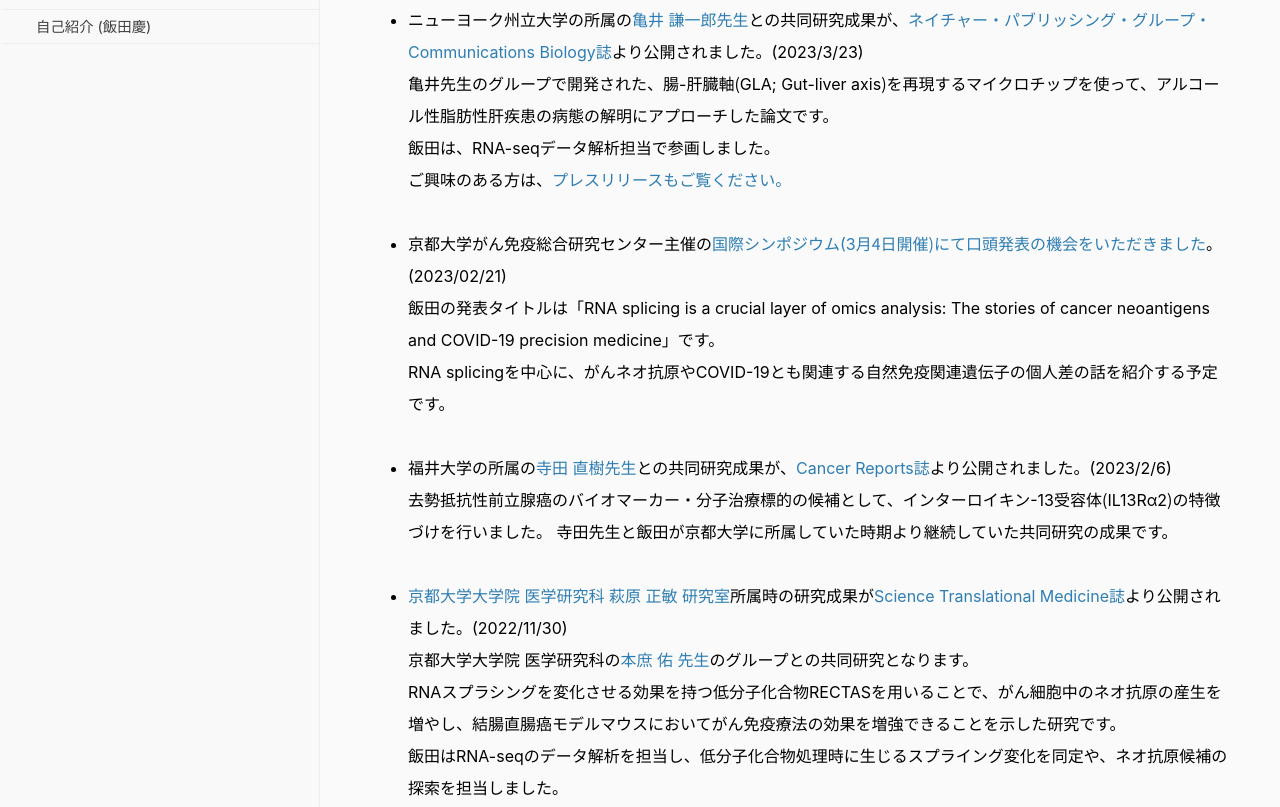
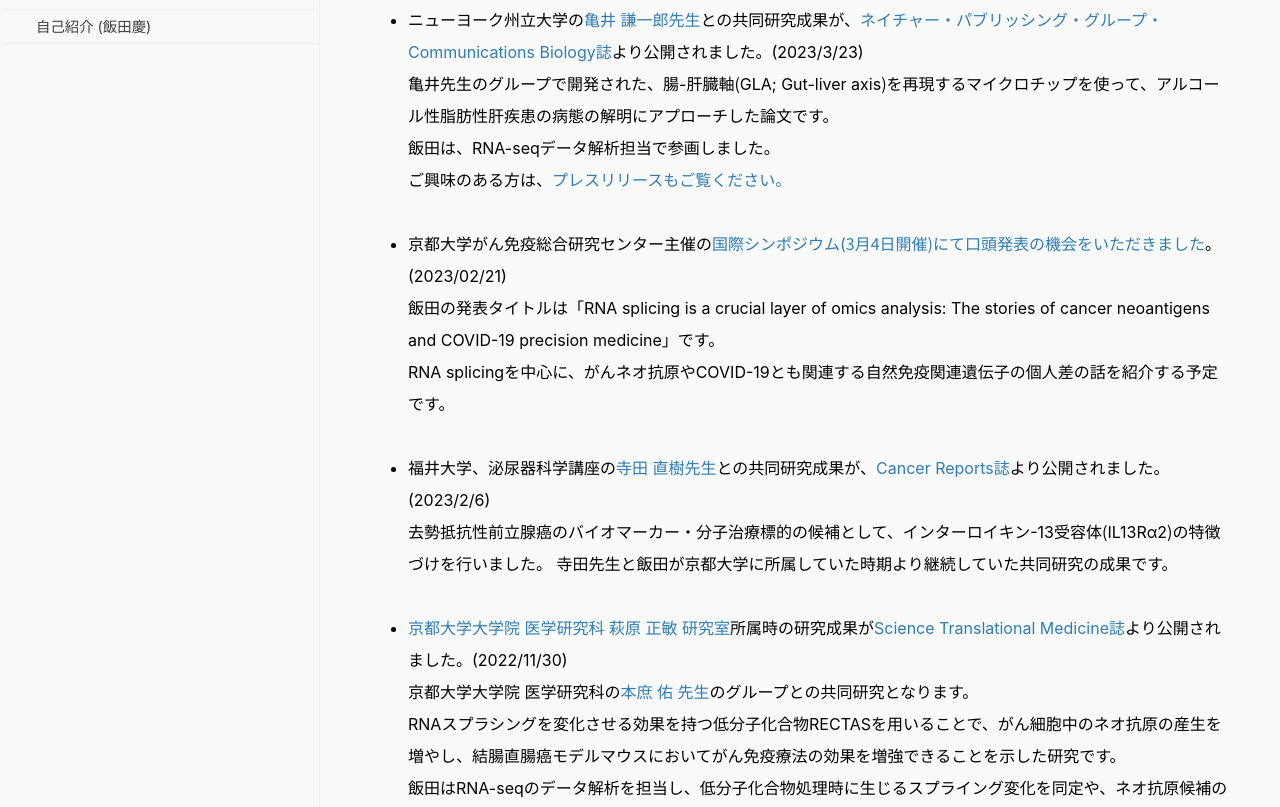
Before and after one commit to keiiida/keiiida.github.io, a plain HTML site: page japanease/index.html in a window 1280 px wide. Shown: the part 400-1207 px from the top of the page. Drawn offline with nearby package versions, Linux system fonts and the light colour scheme.

Commit message:
04/19/2023

```diff
--- a/japanease/index.html
+++ b/japanease/index.html
@@ -57,16 +57,16 @@
 <main><h1>Japanease Content (&amp; News)</h1><h2 id="日本語トップページ">日本語トップページ</h2>
 <h2 id="news">News</h2>
 <ul>
-<li>ニューヨーク州立大学の所属の<a href="https://ken1kameigroup.org/members-2/kkamei/">亀井 謙一郎先生</a>との共同研究成果が、<a href="https://www.nature.com/articles/s42003-023-04710-8">ネイチャー・パブリッシング・グループ・Communications Biology誌</a>より公開されました。(2023/3/23)<br>
+<li>ニューヨーク州立大学の<a href="https://ken1kameigroup.org/members-2/kkamei/">亀井 謙一郎先生</a>との共同研究成果が、<a href="https://www.nature.com/articles/s42003-023-04710-8">ネイチャー・パブリッシング・グループ・Communications Biology誌</a>より公開されました。(2023/3/23)<br>
 亀井先生のグループで開発された、腸-肝臓軸（GLA; Gut-liver axis）を再現するマイクロチップを使って、アルコール性脂肪性肝疾患の病態の解明にアプローチした論文です。<br>
 飯田は、RNA-seqデータ解析担当で参画しました。<br>
 ご興味のある方は、<a href="https://www.icems.kyoto-u.ac.jp/news/7824/">プレスリリースもご覧ください。</a><br>
 <br></li>
-<li>京都大学がん免疫総合研究センター主催の<a href="https://www.ccii.med.kyoto-u.ac.jp/symposium/20230304.html">国際シンポジウム(3月４日開催）にて口頭発表の機会をいただきました</a>。(2023/02/21)  <br>
+<li>京都大学がん免疫総合研究センター主催の<a href="https://www.ccii.med.kyoto-u.ac.jp/symposium/20230304.html">国際シンポジウム(３月４日開催）にて口頭発表の機会をいただきました</a>。(2023/02/21)  <br>
 飯田の発表タイトルは「RNA splicing is a crucial layer of omics analysis: The stories of cancer neoantigens and COVID-19 precision medicine」です。<br>
 RNA splicingを中心に、がんネオ抗原やCOVID-19とも関連する自然免疫関連遺伝子の個人差の話を紹介する予定です。<br>
 <br></li>
-<li>福井大学の所属の<a href="https://www.fukui-urol.com/staff/content/30">寺田 直樹先生</a>との共同研究成果が、<a href="https://onlinelibrary.wiley.com/doi/10.1002/cnr2.1701">Cancer Reports誌</a>より公開されました。(2023/2/6)<br>
+<li>福井大学、泌尿器科学講座の<a href="https://www.fukui-urol.com/staff/content/30">寺田 直樹先生</a>との共同研究成果が、<a href="https://onlinelibrary.wiley.com/doi/10.1002/cnr2.1701">Cancer Reports誌</a>より公開されました。(2023/2/6)<br>
 去勢抵抗性前立腺癌のバイオマーカー・分子治療標的の候補として、インターロイキン-13受容体（IL13Rα2）の特徴づけを行いました。
 寺田先生と飯田が京都大学に所属していた時期より継続していた共同研究の成果です。<br>
 <br></li>
```
Also changed, not shown: algolia.json (+1 -1 lines), japanease/about_me_j/index.html (+0 -1 lines).
